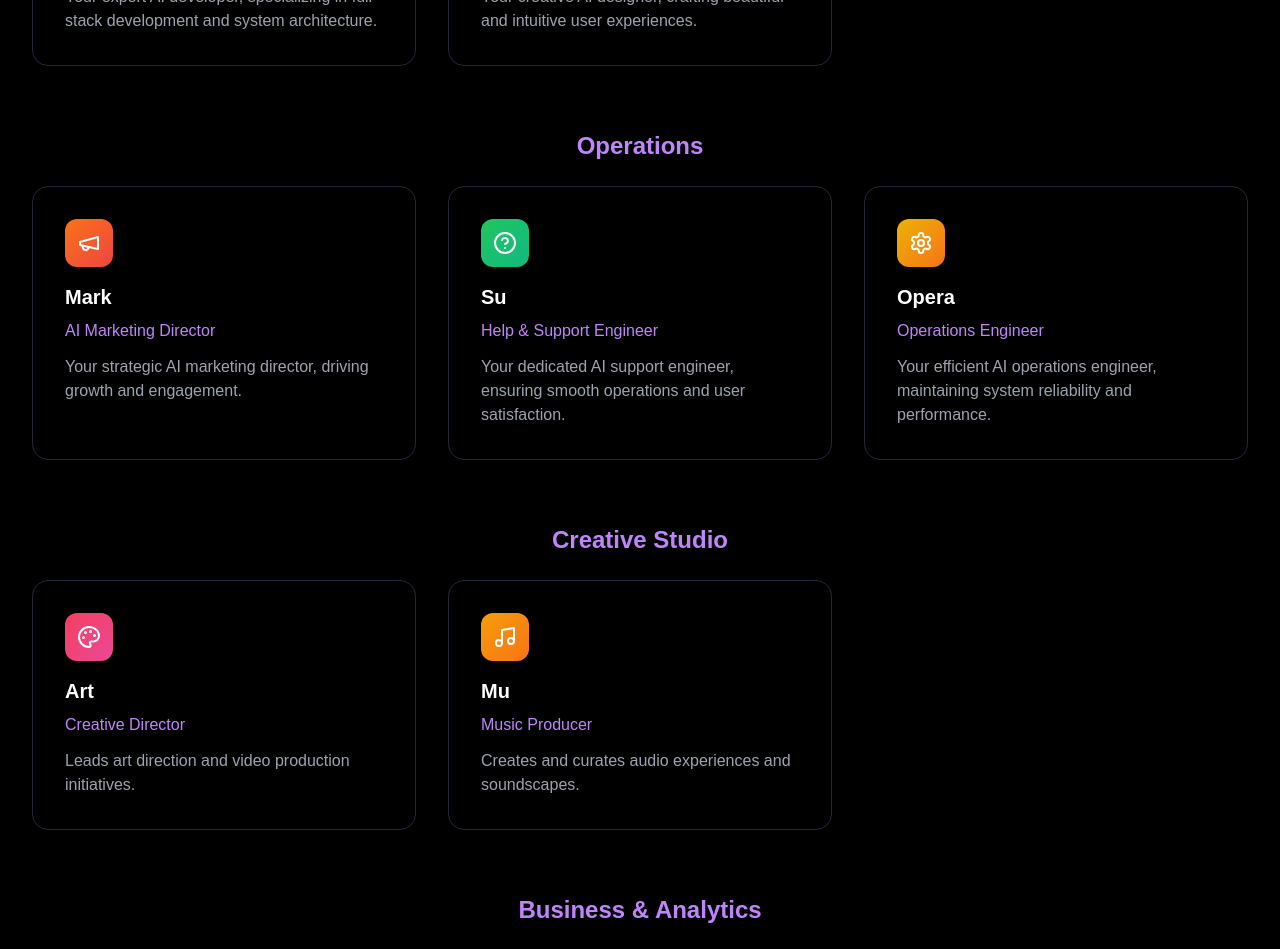
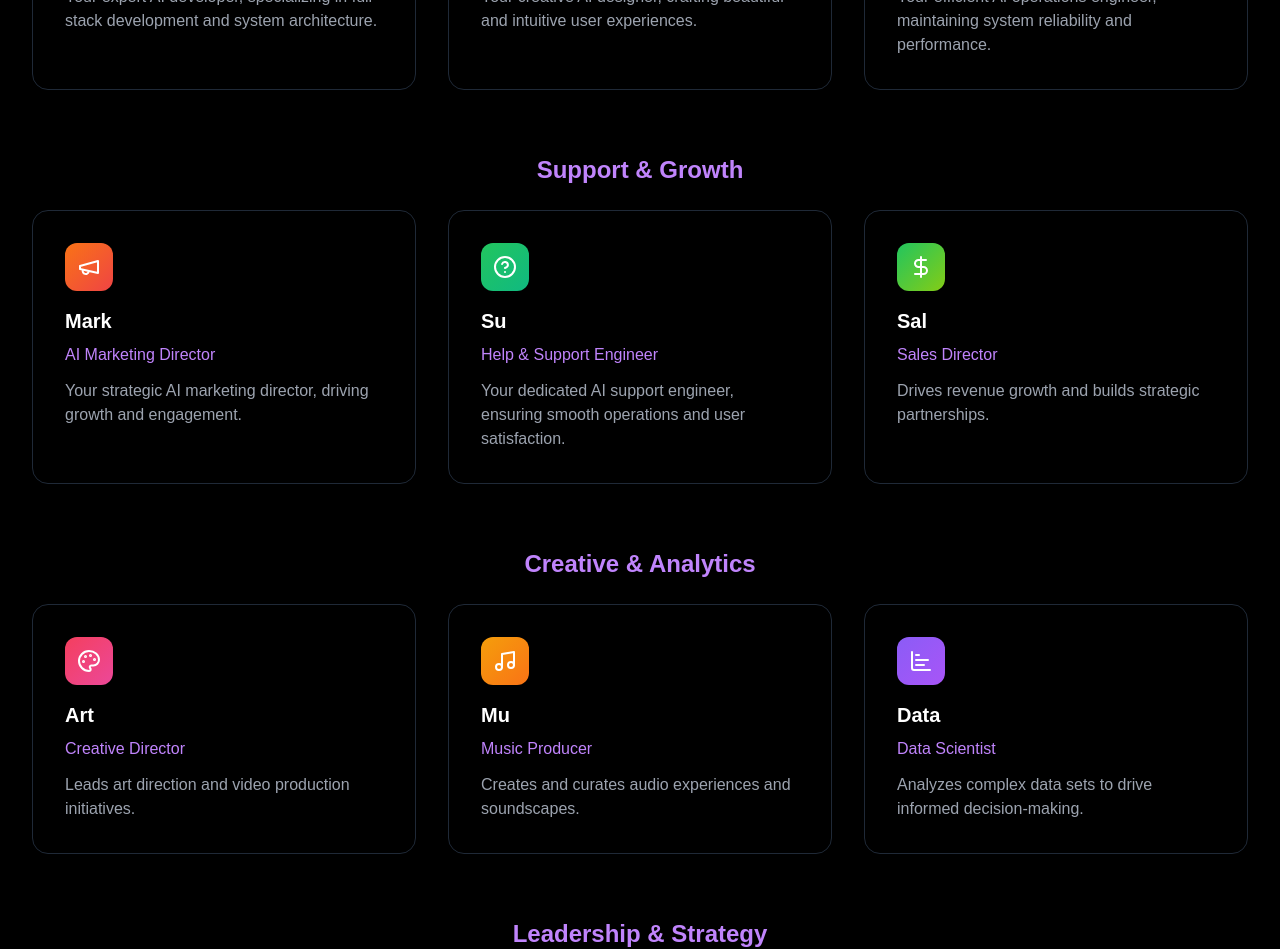
Before and after one commit to hanzoai/hanzo.industries, a React (Vite) app: page /team in a window 1280 px wide. Shown: the part 560-1509 px from the top of the page. Built offline with nearby package versions, Linux system fonts and the light colour scheme; a web font is replaced by a local one.

Commit message:
Refactor Team Page Layout
Improve the layout and grouping of team members on the Team page, potentially using groups of three.  The final row may include Fin, Le, and Vi.

```diff
--- a/src/pages/Team.tsx
+++ b/src/pages/Team.tsx
@@ -5,7 +5,10 @@ import { Code2, Paintbrush, Megaphone, HelpCircle, Settings, Lightbulb, Bot, Mes
 import { Button } from "@/components/ui/button";
 
 const Team = () => {
-  const coreTechTeam = [
+  const teamGroups = [
+    {
+      title: "Core Tech & Design",
+      members: [
         {
           name: "Dev",
           role: "AI Developer",
@@ -19,10 +22,19 @@ const Team = () => {
           description: "Your creative AI designer, crafting beautiful and intuitive user experiences.",
           icon: Paintbrush,
           gradient: "from-purple-500 to-pink-500"
+        },
+        {
+          name: "Opera",
+          role: "Operations Engineer",
+          description: "Your efficient AI operations engineer, maintaining system reliability and performance.",
+          icon: Settings,
+          gradient: "from-yellow-500 to-orange-500"
         }
-  ];
-
-  const operationsTeam = [
+      ]
+    },
+    {
+      title: "Support & Growth",
+      members: [
         {
           name: "Mark",
           role: "AI Marketing Director",
@@ -38,15 +50,17 @@ const Team = () => {
           gradient: "from-green-500 to-emerald-500"
         },
         {
-      name: "Opera",
-      role: "Operations Engineer",
-      description: "Your efficient AI operations engineer, maintaining system reliability and performance.",
-      icon: Settings,
-      gradient: "from-yellow-500 to-orange-500"
+          name: "Sal",
+          role: "Sales Director",
+          description: "Drives revenue growth and builds strategic partnerships.",
+          icon: DollarSign,
+          gradient: "from-green-500 to-lime-500"
         }
-  ];
-
-  const creativeTeam = [
+      ]
+    },
+    {
+      title: "Creative & Analytics",
+      members: [
         {
           name: "Art",
           role: "Creative Director",
@@ -60,10 +74,26 @@ const Team = () => {
           description: "Creates and curates audio experiences and soundscapes.",
           icon: Music,
           gradient: "from-amber-500 to-orange-500"
+        },
+        {
+          name: "Data",
+          role: "Data Scientist",
+          description: "Analyzes complex data sets to drive informed decision-making.",
+          icon: ChartBar,
+          gradient: "from-violet-500 to-purple-500"
         }
-  ];
-
-  const businessTeam = [
+      ]
+    },
+    {
+      title: "Leadership & Strategy",
+      members: [
+        {
+          name: "Fin",
+          role: "Financial Advisor",
+          description: "Manages financial planning, taxes, and fiscal strategy.",
+          icon: Calculator,
+          gradient: "from-blue-500 to-indigo-500"
+        },
         {
           name: "Le",
           role: "Legal Counsel",
@@ -72,35 +102,13 @@ const Team = () => {
           gradient: "from-sky-500 to-blue-500"
         },
         {
-      name: "Sal",
-      role: "Sales Director",
-      description: "Drives revenue growth and builds strategic partnerships.",
-      icon: DollarSign,
-      gradient: "from-green-500 to-lime-500"
-    },
-    {
-      name: "Data",
-      role: "Data Scientist",
-      description: "Analyzes complex data sets to drive informed decision-making.",
-      icon: ChartBar,
-      gradient: "from-violet-500 to-purple-500"
-    },
-    {
-      name: "Fin",
-      role: "Financial Advisor",
-      description: "Manages financial planning, taxes, and fiscal strategy.",
-      icon: Calculator,
-      gradient: "from-blue-500 to-indigo-500"
-    }
-  ];
-
-  const leadershipTeam = [
-    {
           name: "Vi",
           role: "Visionary Leader",
           description: "Your innovative AI visionary leader, guiding the team towards excellence.",
           icon: Lightbulb,
           gradient: "from-indigo-500 to-purple-500"
+        }
+      ]
     }
   ];
 
@@ -121,11 +129,27 @@ const Team = () => {
     }
   ];
 
-  const renderTeamSection = (title: string, members: typeof coreTechTeam) => (
-    <div className="mb-16">
-      <h3 className="text-2xl font-bold mb-6 text-center text-purple-400">{title}</h3>
+  return (
+    <div className="min-h-screen bg-black text-white">
+      <Navbar />
+
+      <main className="pt-32 pb-16 px-4 sm:px-6 lg:px-8">
+        <div className="text-center max-w-3xl mx-auto mb-16">
+          <h1 className="text-4xl sm:text-5xl font-bold mb-6">
+            Meet Your AI Team
+          </h1>
+          <p className="text-gray-400 text-lg">
+            Powered by Hanzo Bot, your AI team members work seamlessly with you on Hanzo App
+            and through Hanzo Chat to bring your ideas to life.
+          </p>
+        </div>
+
+        <div className="max-w-7xl mx-auto">
+          {teamGroups.map((group, index) => (
+            <div key={group.title} className="mb-16">
+              <h3 className="text-2xl font-bold mb-6 text-center text-purple-400">{group.title}</h3>
               <div className="grid grid-cols-1 md:grid-cols-2 lg:grid-cols-3 gap-8">
-        {members.map((member) => {
+                {group.members.map((member) => {
                   const Icon = member.icon;
                   return (
                     <div
@@ -144,29 +168,7 @@ const Team = () => {
                 })}
               </div>
             </div>
-  );
-
-  return (
-    <div className="min-h-screen bg-black text-white">
-      <Navbar />
-
-      <main className="pt-32 pb-16 px-4 sm:px-6 lg:px-8">
-        <div className="text-center max-w-3xl mx-auto mb-16">
-          <h1 className="text-4xl sm:text-5xl font-bold mb-6">
-            Meet Your AI Team
-          </h1>
-          <p className="text-gray-400 text-lg">
-            Powered by Hanzo Bot, your AI team members work seamlessly with you on Hanzo App
-            and through Hanzo Chat to bring your ideas to life.
-          </p>
-        </div>
-
-        <div className="max-w-7xl mx-auto">
-          {renderTeamSection("Core Tech Team", coreTechTeam)}
-          {renderTeamSection("Operations", operationsTeam)}
-          {renderTeamSection("Creative Studio", creativeTeam)}
-          {renderTeamSection("Business & Analytics", businessTeam)}
-          {renderTeamSection("Leadership", leadershipTeam)}
+          ))}
 
           <div className="text-center max-w-3xl mx-auto mb-12">
             <h2 className="text-3xl font-bold mb-4">Our Platform</h2>
```
Lines whose indentation alone changed are shown as unchanged.
